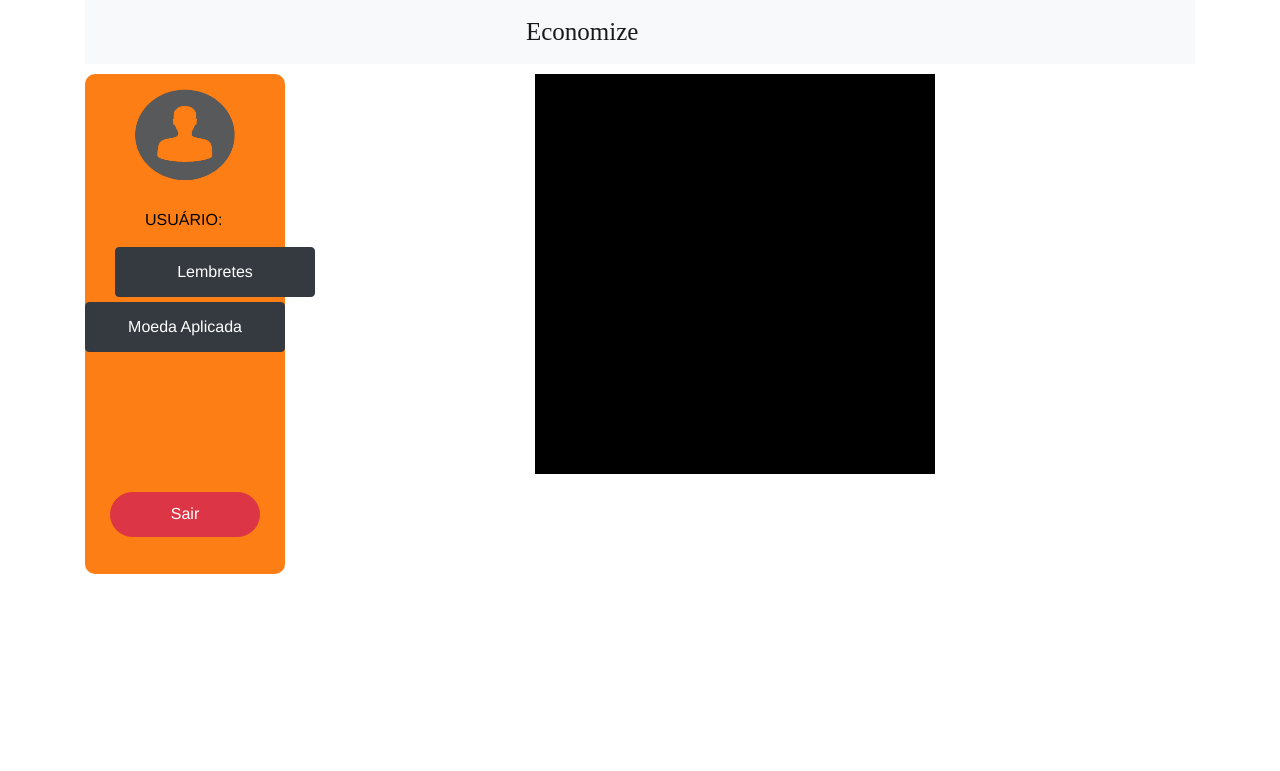
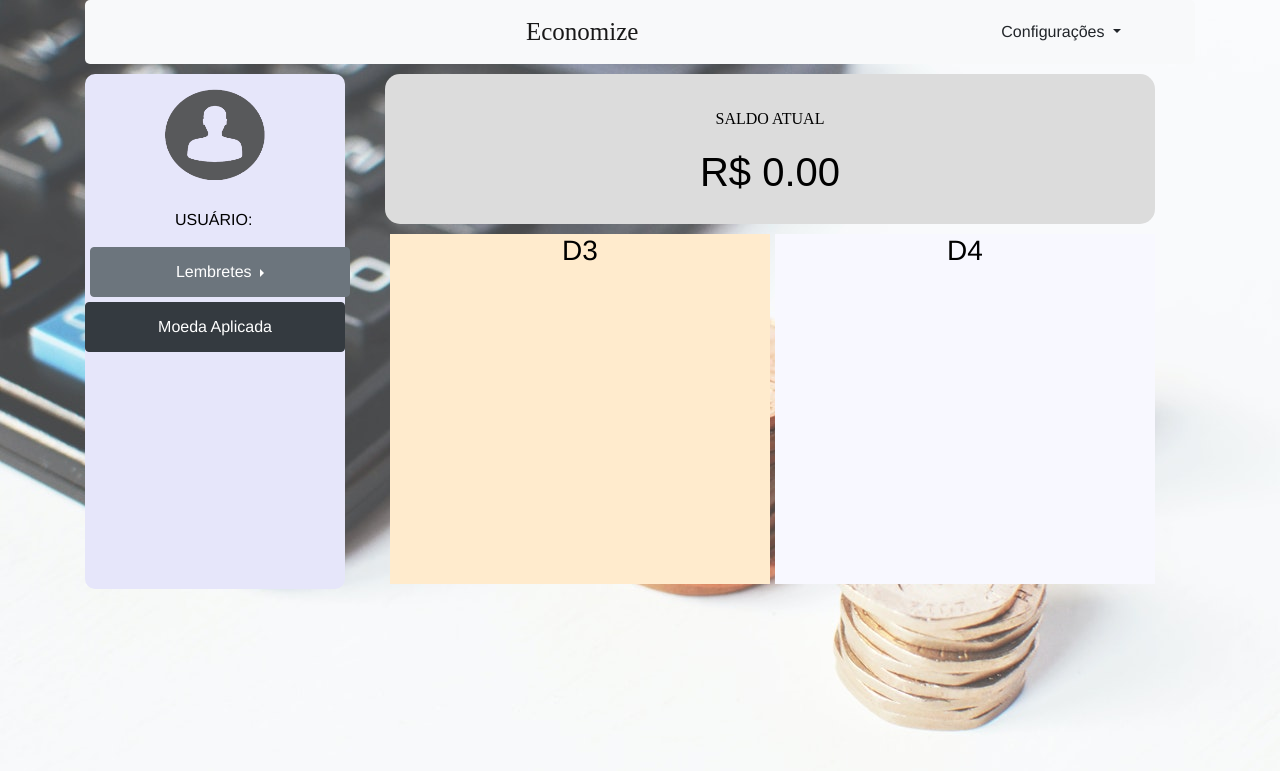
Before and after one commit to Djair1/Projeto--Sistema-gestao-finaceira, a CodeIgniter app: the page made by application/views/painel.php in a window 1280 px wide. Shown: the top 771 px of the page. Run offline with CodeIgniter, Linux system fonts and the light colour scheme; data that the repository does not hold is empty.

Commit message:
adicionado formulario modal para a alteraçao da senha do usuario e modificado rotas de algumas paginas

```diff
--- a/application/views/inicio.php
+++ b/application/views/inicio.php
@@ -40,16 +40,14 @@ defined('BASEPATH') OR exit('No direct script access allowed');
     </div>
   </div>
 </nav>
-
-
 </div>
-<div class="alert alert-warning">
+<div class="alert alert-warning" style="z-index: 1; position: absolute; width: 100%">
   <a href="#" class="close" data-dismiss="alert" aria-label="close">&times;</a>
   <strong>Warning!</strong><?php if ($aviso!="") {echo " ".$aviso; }else{
     echo"<script> $('.alert-warning').alert('close');</script> ";
   }?>
 </div>
-<div class="alert alert-success">
+<div class="alert alert-success" style="z-index: 1; position: absolute; width: 100%">
   <a href="#" class="close" data-dismiss="alert" aria-label="close">&times;</a>
   <strong>Success!</strong><?php if ($susseso!="") {echo " ".$susseso; }else{
     echo"<script> $('.alert-success').alert('close');</script> ";
--- a/application/views/painel.php
+++ b/application/views/painel.php
@@ -22,23 +22,33 @@ defined('BASEPATH') OR exit('No direct script access allowed');
 
 
 
+  </head>
+  <body background="<?php echo base_url('public/imagens/fundo_site.jpg'); ?>">
 
-
-</head>
-<body>
-
-<div  class="container-xl">
-
+    <div class="container-xl">
       <nav  class="navbar navbar-light bg-light">
         <span id="titulo" class="navbar-brand mb-0 h1">Economize</span>
-
-
+        <div id="conf" class="dropdown">
+          <button class="btn btn btn-light dropdown-toggle" type="button" id="dropdownMenuButton" data-toggle="dropdown" aria-haspopup="true" aria-expanded="false">
+           Configurações
+         </button>
+         <div class="dropdown-menu" aria-labelledby="dropdownMenuButton">
+          <a class="dropdown-item" href="#" class="card-link" data-toggle="modal" data-target="#sitemodal"> Alterar senha</a>
+          <a class="dropdown-item" href="#">Desativar conta</a>
+          <a class="dropdown-item" href="<?php echo site_url('Painel/sair'); ?>">Sair</a>
+        </div>
+      </div>
     </nav>
 
-<!--<script type="text/javascript"> history.forward(); </script>-->
-
+    <div class="alert alert-danger" style="z-index: 1; position: absolute; width: 1060px">
+      <a href="#" class="close" data-dismiss="alert" aria-label="close">&times;</a>
+      <strong>Warning!</strong><?php if ($aviso!="") {echo " ".$aviso; }else{
+        echo"<script> $('.alert-danger').alert('close');</script> ";
+      }?>
+    </div>
 
   </div>
+
 
 
 
@@ -49,23 +59,130 @@ defined('BASEPATH') OR exit('No direct script access allowed');
       <img src="<?php echo base_url('public/imagens/perfil.png'); ?>">
       <br><br>
       <p1>USUÁRIO:</p1>
-<br>
-<p2><?php echo  $email ; ?></p2>
+      <p2><center><?php echo  $email ; ?></center></p2>
 
-<button id="bt1" type="button" class="btn btn-dark">Lembretes</button>
+      <!--<button id="bt1" type="button" class="btn btn-dark">Lembretes</button>-->
+
+
+      <div class="btn-group dropright">
+        <button id="bt1" type="button" class="btn btn-secondary dropdown-toggle" data-toggle="dropdown" aria-haspopup="true" aria-expanded="false">
+          Lembretes
+        </button>
+        <div class="dropdown-menu">
+          <!-- Links do menu dropright -->
+
+          <form class="px-4 py-3">
+            <div class="form-group">
+              <label for="exampleDropdownFormEmail1">Endereço de email</label>
+              <input type="email" class="form-control" id="exampleDropdownFormEmail1" placeholder="email@exemplo.com">
+            </div>
+            <div class="form-group">
+              <label for="exampleDropdownFormPassword1">Senha</label>
+              <input type="password" class="form-control" id="exampleDropdownFormPassword1" placeholder="Senha">
+            </div>
+            <div class="form-check">
+              <input type="checkbox" class="form-check-input" id="dropdownCheck">
+              <label class="form-check-label" for="dropdownCheck">
+                Remember me
+              </label>
+            </div>
+            <button type="submit" class="btn btn-primary">Entrar</button>
+          </form>
+          <div class="dropdown-divider"></div>
+          <a class="dropdown-item" href="#">Novo, por aqui? Regitre-se.</a>
+          <a class="dropdown-item" href="#">Esqueceu a senha?</a>
+        </div>
+
+
+      </div>
+
+
+
       <button id="bt2" type="button" class="btn btn-dark">Moeda Aplicada</button>
-<button id="btsair" onclick="javascript:window.location.href='<?php echo site_url('Painel/sair'); ?>'" type="button" class="btn btn-danger">Sair</button>
+
 
       <div id="d2">
 
+        <h6><center>SALDO ATUAL</center></h6>
+        <h1><center>R$ 0.00</center></h1>
 
 
       </div>
+
+
+      <div id="d3">
+
+        <h3><center>D3</center></h3>
+
+      </div>
+
+
+      <div id="d4">
+
+        <h3><center>D4</center></h3>
+
+      </div>
+
+
+
 
     </div>
 
 
   </div>
 
+
+
+  <!--modal-->
+
+  <div class="modal" id="sitemodal" tabindex="-1" role="dialog">
+    <div class="modal-dialog" role="document">
+      <div class="modal-content">
+        <!----------------------------------------------------------->
+
+        <div class="modal-header">
+          <h5 class="modal-title" id="exampleModalLabel">Alterar Senha</h5>
+          <button type="button" class="close" data-dismiss="modal" aria-label="Close">
+            <span aria-hidden="true">&times;</span>
+          </button>
+        </div>
+        <div class="modal-body">
+
+          <form action="<?php echo site_url('Painel/alterarSenha'); ?>  " method="post">
+            <div class="form-group">
+              <label for="exampleInputPassword1">Senha Atual</label>
+              <input type="password" class="form-control" id="exampleInputPassword1" placeholder="Password" name="senhaA">
+            </div>
+            <div class="form-group">
+              <label for="exampleInputPassword2">Nova senha</label>
+              <input type="password" class="form-control" id="exampleInputPassword1" placeholder="Password" name="senhaB">
+            </div>
+            <div class="form-group">
+              <label for="exampleInputPassword2">Confirmar senha</label>
+              <input type="password" class="form-control" id="exampleInputPassword1" placeholder="Password" name="senhaC">
+            </div>
+
+            <button type="submit"  class="btn btn-primary">Salvar</button>
+
+          </form>
+
+
+          <!-- fim Modal -->
+
+        </div>
+      </dir>
+    </dir>
+
+
+    <script type="text/javascript">
+      function aviso() {
+        $('.alert-danger').alert('close');
+      }
+
+    </script>
+
+
   </body>
   </html>
+
+<!--<button id="btsair" onclick="javascript:window.location.href='<?php echo site_url('Painel/sair'); ?>'" class="btn btn-primary btn-sm" type="button">Sair</button>-->
--- a/public/css/painel.css
+++ b/public/css/painel.css
@@ -4,16 +4,9 @@ body{
 font-family: "Helvetica",	"Lucida	Grande",	sans-serif;
 color: black;
 height: 100%;
-width: 100%;
 background-position:top;
-background-repeat: repeat-y;
+background-repeat: no-repeat;
 background-size: cover;
-
-}
-
-nav{
-
-background-color: #F8F8FF;
 
 }
 
@@ -21,11 +14,11 @@ background-color: #F8F8FF;
 
 position: relative;
 margin-top: 10px;
-width: 200px;
-height: 500px;
+width: 260px;
+height: 515px;
 border-radius: 10px;
 
-background-color: #fd7e14;
+background-color: #E6E6FA;
 
 }
 
@@ -33,12 +26,57 @@ background-color: #fd7e14;
 
 position: absolute;
 top: 0px;
-left: 450px;
-width: 400px;
-height: 400px;
-background-color: black;
+left: 300px;
+width: 770px;
+height: 150px;
+background-color: #DCDCDC;
+border-radius: 15px;
 
 }
+
+h1{
+
+margin-top: 20px;
+color: black;
+font-family: Arial;
+
+}
+
+h6{
+
+margin-top:35px;
+color: black;
+font-family: Times New Roman;
+
+
+}
+
+
+
+
+#d3{
+
+position: absolute;
+top: 160px;
+left: 305px;
+width: 380px;
+height: 350px;
+background-color: #FFEBCD;
+
+}
+
+#d4{
+
+position: absolute;
+top: 160px;
+left: 690px;
+width: 380px;
+height: 350px;
+background-color: #F8F8FF;
+}
+
+
+
 
 #titulo{
 
@@ -48,13 +86,14 @@ font-size: 25px;
 padding-left:5px ;
 padding-right: 5px;
 
+
 }
 
 img{
 
 width: 150px;
 height: 100px;
-margin-left: 25px;
+margin-left: 55px;
 margin-top: 10px;
 
 }
@@ -62,7 +101,7 @@ margin-top: 10px;
 p1{
 
 color: black;
-margin-left: 60px;
+margin-left: 90px;
 margin-right: 5px;
 
 
@@ -70,9 +109,10 @@ margin-right: 5px;
 
 p2{
 
-color: white;
-margin-left: 15px;
-margin-right:15px;
+color: black;
+font-family: Times New Roman;
+margin-left: 5px;
+margin-right:5px;
 
 
 }
@@ -80,7 +120,7 @@ margin-right:15px;
 #bt1{
 
 height: 50px;
-width: 200px;
+width: 260px;
 color: white;
 margin-top: 15px;
 
@@ -90,22 +130,21 @@ margin-top: 15px;
 #bt2{
 
 height: 50px;
-width: 200px;
+width: 260px;
 color: white;
 margin-top: 5px;
 
+}
+
+nav{
+
+border-radius: 5px;
 
 }
 
-#btsair{
+#conf{
 
-border-radius: 25px;
-height: 45px;
-width: 150px;
-color: white;
-margin-left: 25px;
-margin-top: 140px;
-
+margin-right: 45px;
 
 
 }
```
Also changed, not shown: application/controllers/Cadastro.php (+47 -53 lines), application/controllers/Inicio.php (+34 -16 lines), application/controllers/Painel.php (+40 -4 lines), application/controllers/RecuperarSenha.php (+29 -11 lines), application/views/cadastro.php (+9 -7 lines), application/views/recuperarSenha.php (+13 -6 lines), .htaccess (added). Lines whose indentation alone changed are shown as unchanged.
